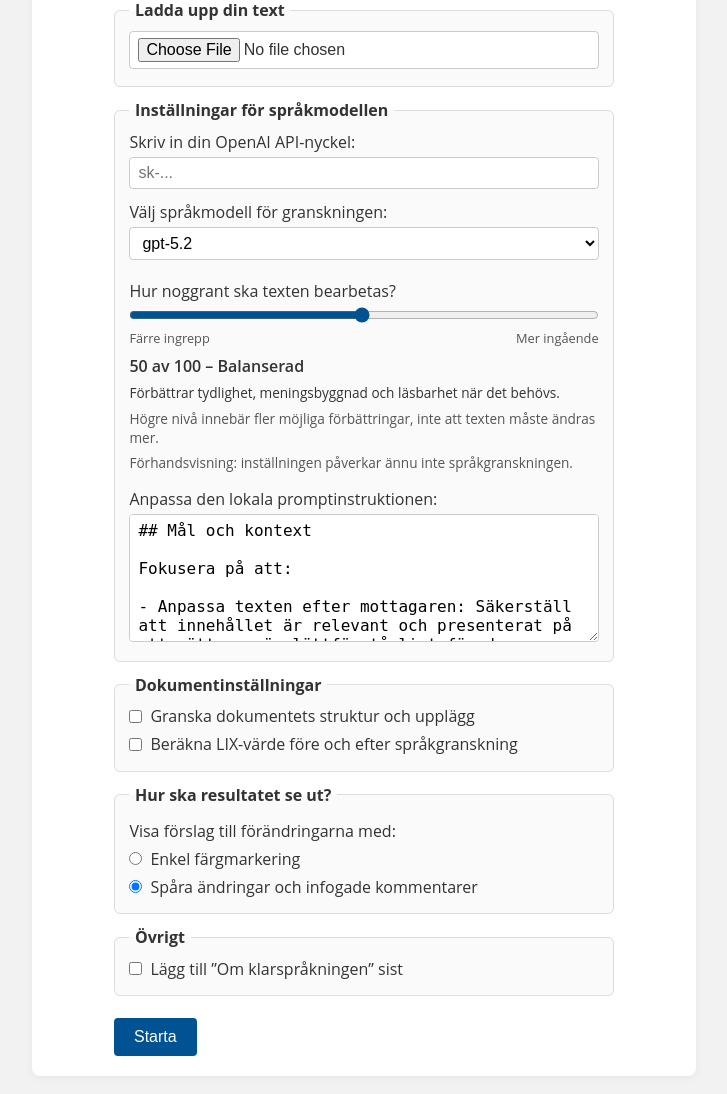
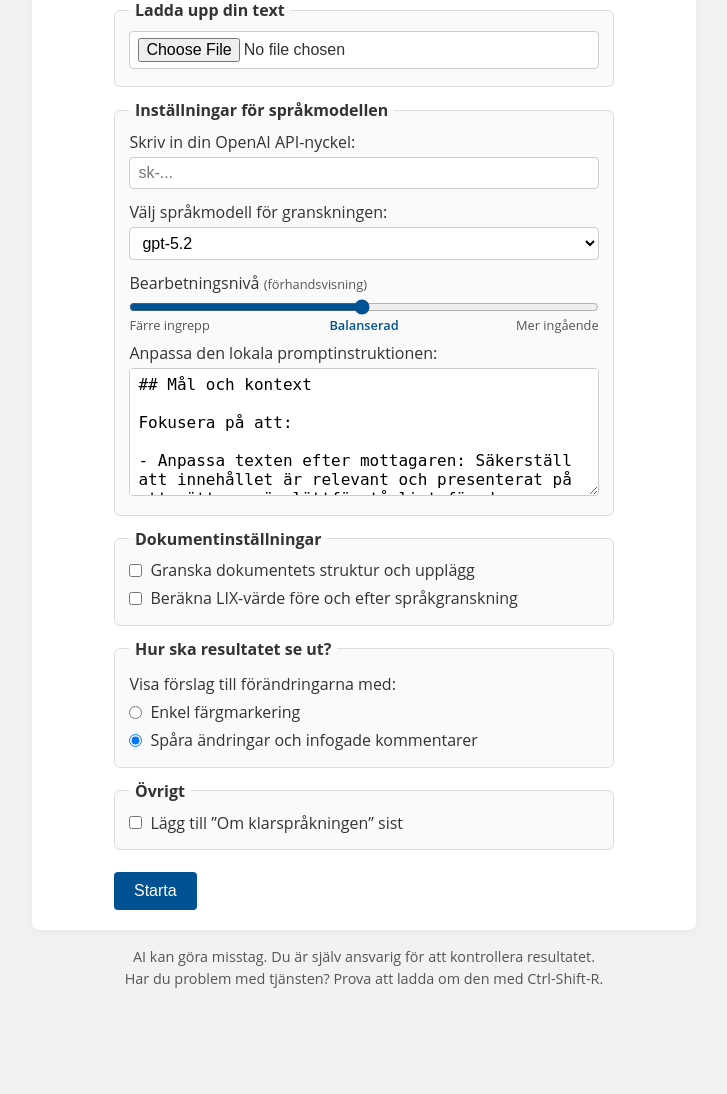
Before and after one commit to slimebob1975/JBGLangImprover, a FastAPI app: page / in a window 1280 px wide. Shown: the part 192-1286 px from the top of the page, without its empty margins (276-1003 px from the left). After the commit the page ends 1180 px from the top, so only its background shows below. Run offline with FastAPI, Linux system fonts and the light colour scheme.

Commit message:
refactor: compact edit level slider with dynamic tooltip

```diff
--- a/static/javascript/script.js
+++ b/static/javascript/script.js
@@ -58,14 +58,25 @@ function initEditLevel() {
     const slider = document.getElementById("editLevel");
     const display = document.getElementById("editLevelDisplay");
     const description = document.getElementById("editLevelDescription");
-    if (!slider || !display || !description) return;
+    const tooltipValue = document.getElementById("editLevelTooltipValue");
+    if (!slider || !display || !description || !tooltipValue) return;
     function update() {
         const [name, text] = getEditLevelProfile(Number(slider.value));
-        display.textContent = `${slider.value} av 100 – ${name}`;
+        display.textContent = name;
+        tooltipValue.textContent = `${slider.value} av 100 – ${name}`;
         description.textContent = text;
-        slider.setAttribute("aria-valuetext", display.textContent);
+        slider.setAttribute("aria-valuetext", tooltipValue.textContent);
     }
+    const container = slider.closest(".edit-level-slider");
     slider.addEventListener("input", update);
+    if (container) {
+        container.addEventListener("pointerenter", () => container.classList.remove("tooltip-dismissed"));
+        slider.addEventListener("focus", () => container.classList.remove("tooltip-dismissed"));
+        slider.addEventListener("input", () => container.classList.remove("tooltip-dismissed"));
+        document.addEventListener("keydown", event => {
+            if (event.key === "Escape") container.classList.add("tooltip-dismissed");
+        });
+    }
     update();
 }
 
--- a/static/styles/styles.css
+++ b/static/styles/styles.css
@@ -292,9 +292,17 @@ form button:disabled:hover {
 
 /* Bearbetningsnivå */
 .edit-level-control {
-    margin: 1rem 0;
+    margin: 0.5rem 0;
+}
+.edit-level-preview-label {
+    font-size: 0.8rem;
+    color: #555;
+}
+.edit-level-slider {
+    position: relative;
 }
 .edit-level-control input[type="range"] {
+    display: block;
     width: 100%;
     box-sizing: border-box;
     margin: 0;
@@ -302,19 +310,43 @@ form button:disabled:hover {
     accent-color: #005293;
 }
 .edit-level-scale {
-    display: flex;
-    justify-content: space-between;
+    display: grid;
+    grid-template-columns: 1fr auto 1fr;
+    align-items: center;
+    gap: 0.35rem;
     font-size: 0.8rem;
     color: #555;
 }
+.edit-level-scale > :last-child {
+    text-align: right;
+}
 #editLevelDisplay {
-    display: block;
     font-weight: 600;
-    margin-top: 0.5rem;
+    text-align: center;
+    color: #005293;
 }
-.edit-level-control p {
+.edit-level-tooltip {
+    position: absolute;
+    z-index: 10;
+    bottom: 100%;
+    left: 0;
+    right: 0;
+    box-sizing: border-box;
+    padding: 0.6rem 0.75rem;
+    border: 1px solid #ccc;
+    border-radius: 6px;
+    background: #fff;
+    color: #333;
+    box-shadow: 0 2px 8px rgba(0, 0, 0, 0.12);
     font-size: 0.85rem;
-    margin: 0.4rem 0;
+    visibility: hidden;
+}
+.edit-level-slider:not(.tooltip-dismissed):hover .edit-level-tooltip,
+.edit-level-slider:not(.tooltip-dismissed):focus-within .edit-level-tooltip {
+    visibility: visible;
+}
+.edit-level-tooltip p {
+    margin: 0.35rem 0 0;
 }
 #editLevelHelp, #editLevelPreview {
     color: #555;
--- a/templates/index.html
+++ b/templates/index.html
@@ -44,14 +44,18 @@
 
             <!-- Bearbetningsniva: GUI-prototyp, kopplas till backend i senare patch. -->
             <div class="edit-level-control">
-                <label for="editLevel">Hur noggrant ska texten bearbetas?</label>
-                <input type="range" id="editLevel" min="1" max="100" step="1" value="50"
-                       aria-describedby="editLevelDescription editLevelHelp editLevelPreview">
-                <div class="edit-level-scale" aria-hidden="true"><span>Färre ingrepp</span><span>Mer ingående</span></div>
-                <output id="editLevelDisplay" for="editLevel">50 av 100 – Balanserad</output>
-                <p id="editLevelDescription">Förbättrar tydlighet, meningsbyggnad och läsbarhet när det behövs.</p>
-                <p id="editLevelHelp">Högre nivå innebär fler möjliga förbättringar, inte att texten måste ändras mer.</p>
-                <p id="editLevelPreview">Förhandsvisning: inställningen påverkar ännu inte språkgranskningen.</p>
+                <label for="editLevel">Bearbetningsnivå <span class="edit-level-preview-label">(förhandsvisning)</span></label>
+                <div class="edit-level-slider">
+                    <input type="range" id="editLevel" min="1" max="100" step="1" value="50"
+                           aria-describedby="editLevelDescription editLevelHelp editLevelPreview">
+                    <div class="edit-level-tooltip" role="tooltip" id="editLevelTooltip">
+                        <strong id="editLevelTooltipValue" aria-hidden="true">50 av 100 – Balanserad</strong>
+                        <p id="editLevelDescription">Förbättrar tydlighet, meningsbyggnad och läsbarhet när det behövs.</p>
+                        <p id="editLevelHelp">Högre nivå innebär fler möjliga förbättringar, inte att texten måste ändras mer.</p>
+                        <p id="editLevelPreview">Förhandsvisning: inställningen påverkar ännu inte språkgranskningen.</p>
+                    </div>
+                </div>
+                <div class="edit-level-scale"><span aria-hidden="true">Färre ingrepp</span><output id="editLevelDisplay" for="editLevel" aria-hidden="true">Balanserad</output><span aria-hidden="true">Mer ingående</span></div>
             </div>
 
             <label for="editablePrompt" title="Instruktionen styr förslagen inom enskilda stycken, tabellceller, textrutor, fotnoter, sidhuvuden och sidfötter. Den påverkar inte granskningen av dokumentet som helhet. Ändra standardtexten om du vill ge särskilda instruktioner.">Anpassa den lokala promptinstruktionen:</label>
```
Also changed, not shown: tests/test_gui_defaults.py (+12 -0 lines).
